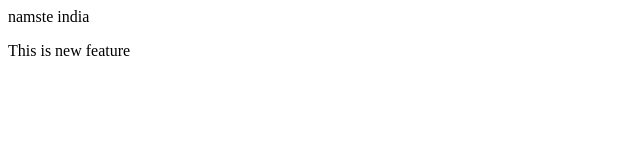
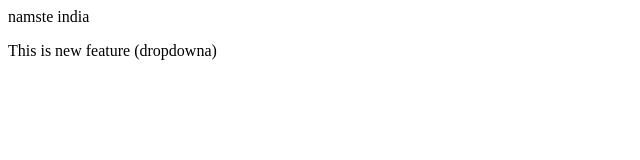
Before and after one commit to omtun1996/local-file, a plain HTML site: page index.html in a window 1280 px wide. Shown: the full height of the page, 0-640 px from the left. Drawn offline with Linux system fonts and the light colour scheme.

```diff
--- a/index.html
+++ b/index.html
@@ -1,2 +1,2 @@
 <p> namste india </p>
-<p> This is new feature </p>
+<p> This is new feature (dropdowna) </p>
```
